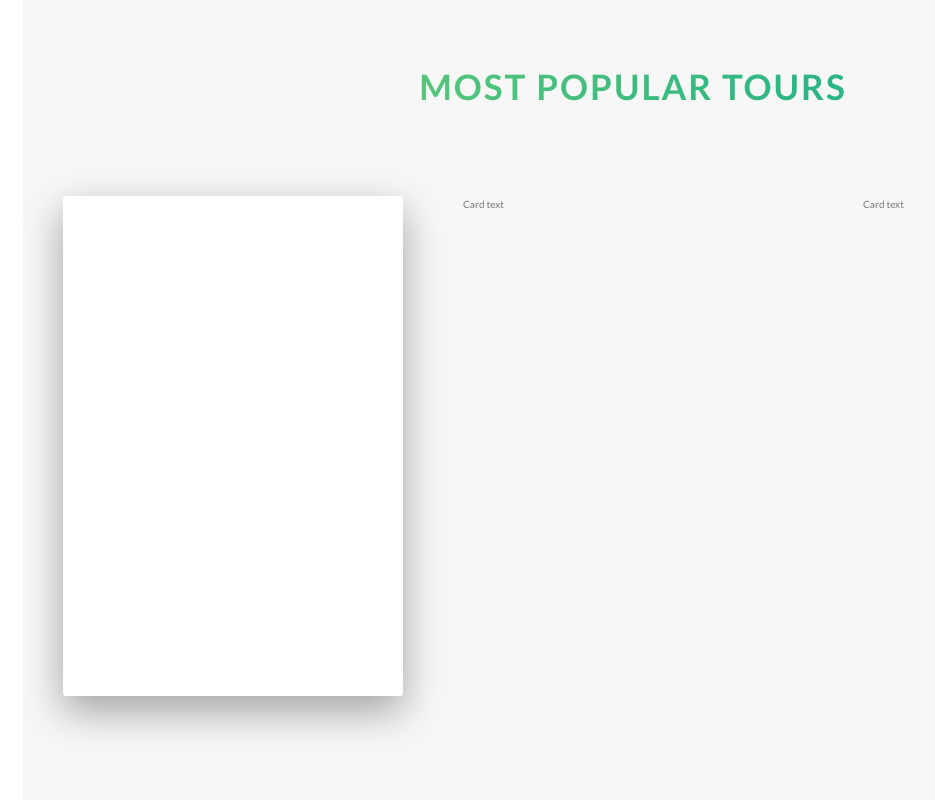
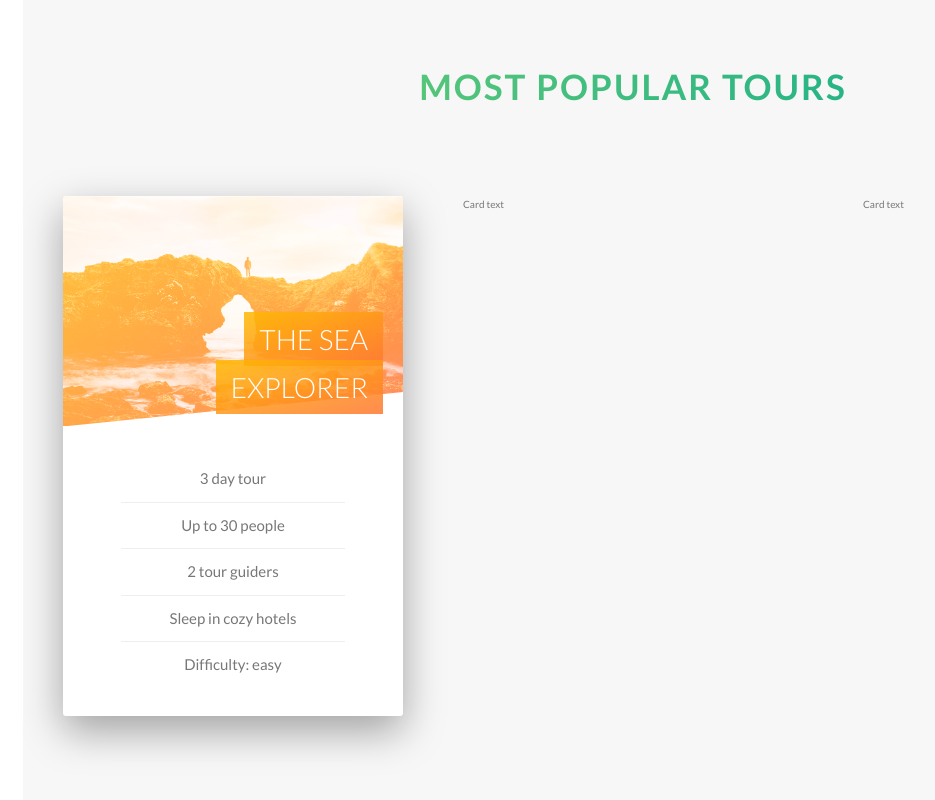
Before and after one commit to stacon/Udemy_Advanced_CSS_and_SASS, a website: page Natours/index.html in a window 1280 px wide. Shown: the part 2316-3116 px from the top of the page, without its empty margins (7-942 px from the left). Drawn offline with Linux system fonts and the light colour scheme.

Commit message:
40. Building the Tours Section - Part 2

```diff
--- a/Natours/index.html
+++ b/Natours/index.html
@@ -149,7 +149,23 @@
           <div class="col-1-of-3">
             <div class="card">
               <div class="card__side card__side--front">
-                FRONT
+                <div class="card__picture card__picture-1">
+                    &nbsp;
+                </div>
+                <h4 class="card__heading">
+                    <span class="card__heading-span card__heading-span--1">
+                        The Sea Explorer
+                    </span>
+                </h4>
+                <div class="card__details">
+                    <ul>
+                        <li>3 day tour</li>
+                        <li>Up to 30 people</li>
+                        <li>2 tour guiders</li>
+                        <li>Sleep in cozy hotels</li>
+                        <li>Difficulty: easy</li>
+                    </ul>
+                </div>
               </div>
               <div class="card__side card__side--back card__side--back-1">
                 BACK
--- a/Natours/sass/abstracts/_variables.scss
+++ b/Natours/sass/abstracts/_variables.scss
@@ -11,6 +11,7 @@ $color-tertiary-dark: #5643fa;
 
 
 $color-grey-light-1: #f7f7f7;
+$color-grey-light-2: #eee;
 
 $color-grey-dark: #777;
 $color-white: #fff;
--- a/Natours/sass/components/_card.scss
+++ b/Natours/sass/components/_card.scss
@@ -1,20 +1,21 @@
 .card {
+
+  // FUNCTIONALITY
   perspective: 150rem;
   -moz-perspective: 150rem;
   position: relative;
-  height: 50rem;
+  height: 52rem;
 
   &__side {
-    color: #fff;
-    font-size: 2rem;
-    height: 50rem;
-    transition: all 0.8s ease;
+    height: 52rem;
+    transition: all .8s ease;
     position: absolute;
     top: 0;
     left: 0;
     width: 100%;
     backface-visibility: hidden;
     border-radius: 3px;
+    overflow: hidden;
     box-shadow: 0 1.5rem 4rem rgba($color-black, .35);
 
     &--front {
@@ -31,10 +32,73 @@
   }
 
   &:hover &__side--front {
-    transform: rotateY(180deg);
+    transform: rotateY(-180deg);
   }
 
   &:hover &__side--back {
     transform: rotateY(0);
   }
+
+  // FRON SIDE STYLING
+  &__picture {
+      background-size: cover;
+      height: 23rem;
+      background-blend-mode: screen;
+      -webkit-clip-path: polygon(0 0, 100% 0, 100% 85%, 0 100%);
+      clip-path: polygon(0 0, 100% 0, 100% 85%, 0 100%);
+
+      &-1 {
+        background-image: linear-gradient(to right bottom, $color-secondary-light, $color-secondary-dark), url(../img/nat-5.jpg);
+      }
+
+      &-2 {
+        background-image: url(../img/nat-5.jpg);
+      }
+
+      &-3 {
+        background-image: url(../img/nat-5.jpg);
+      }
+  }
+
+  &__heading {
+      font-size: 2.8rem;
+      font-weight: 300;
+      text-transform: uppercase;
+      text-align: right;
+      color: $color-white;
+      position: absolute;
+      top: 12rem;
+      right: 2rem;
+      width: 75%;
+  }
+
+  &__heading-span {
+      padding: 1rem 1.5rem;
+      -webkit-box-decoration-break: clone;
+      box-decoration-break: clone;
+      &--1 {
+          background-image: linear-gradient(to right bottom,
+          rgba($color-secondary-light, .85),
+          rgba($color-secondary-dark, .85));
+      }
+  }
+
+  &__details {
+      padding: 3rem;
+      ul {
+          list-style: none;
+          width: 80%;
+          margin: 0 auto;
+
+          li {
+            text-align: center;
+            font-size: 1.5rem;
+            padding: 1rem;
+
+            &:not(:last-child) {
+                border-bottom: 1px solid $color-grey-light-2;
+            }
+          }
+      }
+  }
 }
--- a/Natours/sass/layout/_header.scss
+++ b/Natours/sass/layout/_header.scss
@@ -8,6 +8,7 @@
     url("../img/hero.jpg");
   background-size: cover;
   background-position: top;
+  -webkit-clip-path: polygon(0 0, 100% 0, 100% 75vh, 0 100%);
   clip-path: polygon(0 0, 100% 0, 100% 75vh, 0 100%);
   position: relative;
 
```
Also changed, not shown: Natours/css/style.css.
